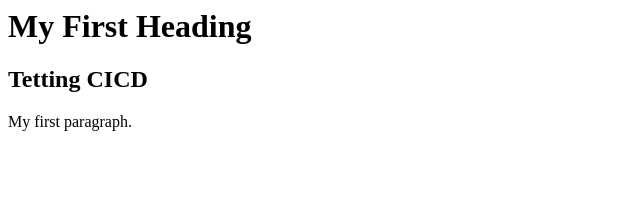
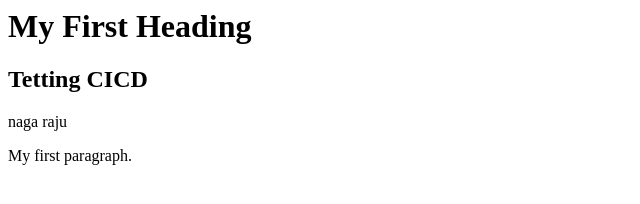
Before and after one commit to naga77770/testapp, a plain HTML site: page index.html in a window 1280 px wide. Shown: the whole page, without its empty margins (0-640 px from the left). Drawn offline with Linux system fonts and the light colour scheme.

Commit message:
new commit

```diff
--- a/index.html
+++ b/index.html
@@ -2,6 +2,7 @@
 <body>
 <h1>My First Heading</h1>
 <h2>Tetting CICD</h2>
+  <p>naga raju</p>
 <p>My first paragraph.</p>
 </body>
 </html>
```
